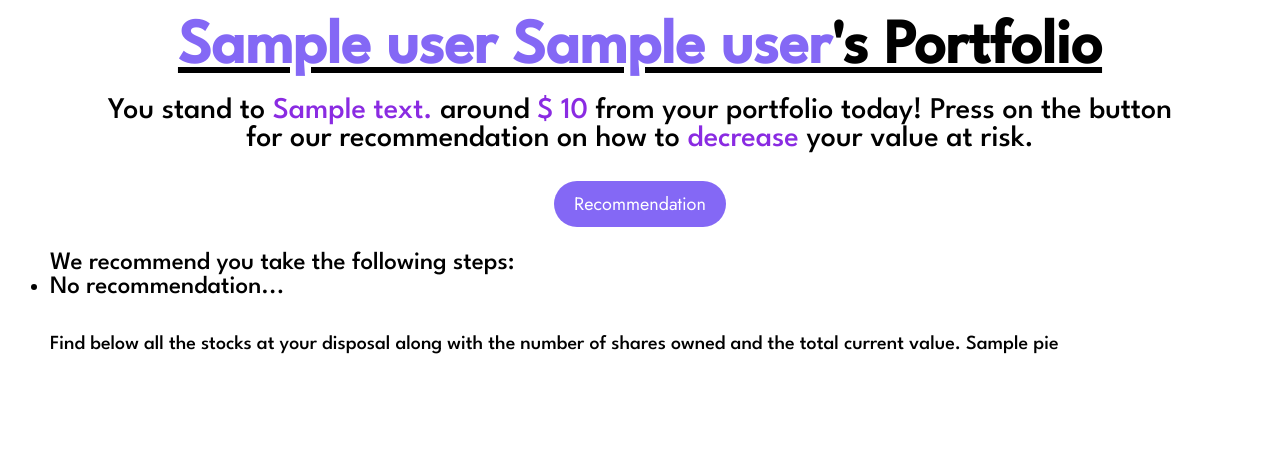
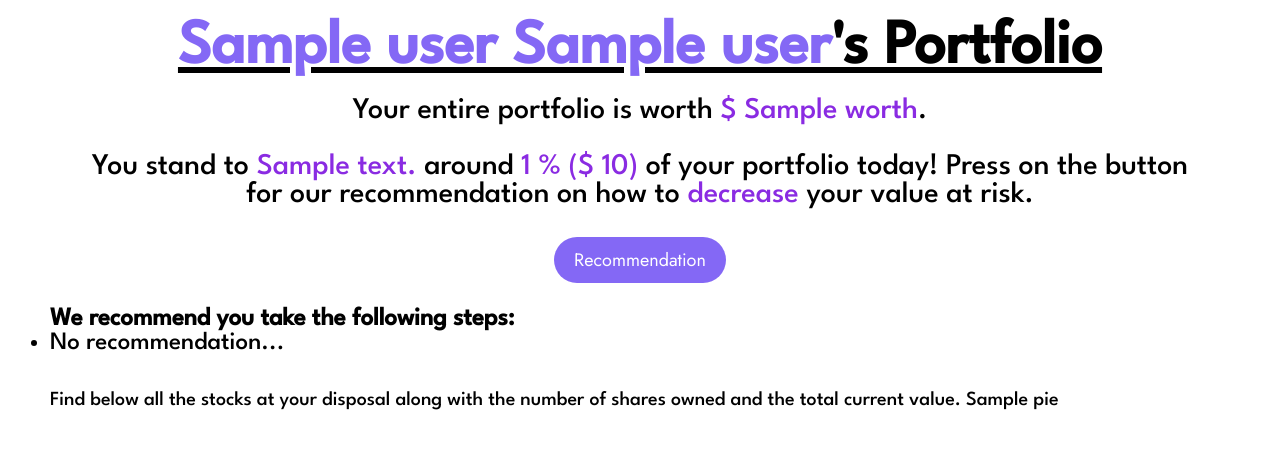
Before and after one commit to mohamadieh479/437_project_stemco, a Flask app: template Application/templates/portfolio.html in a window 1280 px wide. Shown: the part 66-515 px from the top of the page. Run offline with Flask 2, Linux system fonts and the light colour scheme; the visitor is signed in with stand-in values (Sample User, id 1); the template is opened without the code that fills it: most values are stand-ins (such as "Sample title", 1, 10 or a date in 2020); a database or web service that is not in the repository returns one stand-in record (values such as "Sample title"); parts of the project's set-up code (start-up, migrations or seed data) failed here and were passed over; some libraries are stand-ins or nearby versions.

Commit message:
portfolio additions

```diff
--- a/Application/routes.py
+++ b/Application/routes.py
@@ -194,6 +194,8 @@ def portfolio():
     decrease_var = valueAtRisk.decrease_VaR_Portfolio(id)
     return render_template("portfolio.html",
                            decision='lose',
+                           worth=valueAtRisk.var_percent(id)[0],
+                           percent=valueAtRisk.var_percent(id)[1],
                            recommendation=recommend,
                            price=round(valueAtRisk.VaR_Portfolio(
                                id), 2),
--- a/Application/templates/index.html
+++ b/Application/templates/index.html
@@ -12,9 +12,7 @@
                 <a href = "#why"><img src="{{ url_for('static', filename='assets/stemco 1.png') }}"></a>
                 <div class = "nav-links">
                     <ul>
-                        {% if g.user %}
-                            <li> <a href ='/user'> User </a></li>
-                        {% endif %}
+
                         <li> <a href = "#companies"> Stocks </a></li>
                         <li> <a href = "#contact"> Contact </a></li>
                     </ul>
@@ -22,7 +20,7 @@
                 {% if g.user %}
                 <div class = "sign-in">
                     <ul>
-                        <li> <h1> {{ g.user.get_username() }} </h1></li>
+                        <li> <a href = '/user'><h1> {{ g.user.get_username() }} </h1></a></li>
                         <li onclick='openPopup()'' style="cursor: pointer"> $ {{ g.user.get_user_cash() }}</li>
                         <li><h1><a href = "/logout">Log out</a></h1>
                         </li>
--- a/Application/templates/portfolio.html
+++ b/Application/templates/portfolio.html
@@ -11,26 +11,28 @@
         <h1><u class ='h1-underline'><span class = 'name'>{{g.user.get_firstname()}} {{g.user.get_lastname()}}</span>'s Portfolio </u></h1>
         <div class ='user'>
             <div class = 'decision'>
-                You stand to <span>{{decision}} </span> around <span>$ {{price}}</span> from your portfolio today! Press on the button <br>
+                Your entire portfolio is worth <span>$ {{worth}}</span>.
+                <br> <br>
+                You stand to <span>{{decision}} </span> around <span>{{percent}} % ($ {{price}})</span> of your portfolio today! Press on the button <br>
                 for our recommendation on how to <span>decrease</span> your value at risk.
                 <br> <br>
                 <button onclick = 'decrease()'>Recommendation</button>
             </div>
             <div class = 'recommendation'>
-                <br> We recommend you take the following steps:
+                <br> <b>We recommend you take the following steps: </b>
                 <ul>
                     {% for key, value in recommendation.iterrows() %}
                         <li>
                             {% if value['recommendation']=='Strong Buy' %}
-                                Strongly buy more of {{value['ticker']}} stocks.
+                                Strongly buy more  <span>{{value['ticker']}}</span> stocks.
                             {% elif value['recommendation'] == 'Buy' %}
-                                Buy more of {{value['ticker']}} stocks.
+                                Buy more  <span>{{value['ticker']}}</span> stocks.
                             {% elif value['recommendation'] == 'Neutral' %}
-                                Neutral decision for {{value['ticker']}} stocks.
+                                Neutral decision for <span>{{value['ticker']}}</span> stocks.
                             {% elif value['recommendation'] == 'Sell' %}
-                                Sell some of your {{value['ticker']}} stocks.
+                                Sell some of your <span>{{value['ticker']}}</span> stocks.
                             {% elif value['recommendation'] == 'Strong Sell' %}
-                                Sell your shares of {{value['ticker']}} stocks.
+                                Sell your shares of <span>{{value['ticker']}}</span> stocks.
                             {% else %}
                                 No recommendation...
                             {% endif %}
--- a/DataBaseTools/UserPortfolioTools.py
+++ b/DataBaseTools/UserPortfolioTools.py
@@ -165,7 +165,10 @@ def view_portfolio(userId):
         values.append(row['nb_shares']*price)
 
     df['current_value'] = values
-    return df
+    df['current_value'] = df['current_value'].round(3)
+    return (df)
+
+# this function returns a pie chart of the dataframe
 
 
 def portfolio_chart(df):
```
Also changed, not shown: Analysis/recommendation.py (+10 -9 lines), Analysis/valueAtRisk.py (+22 -13 lines).
